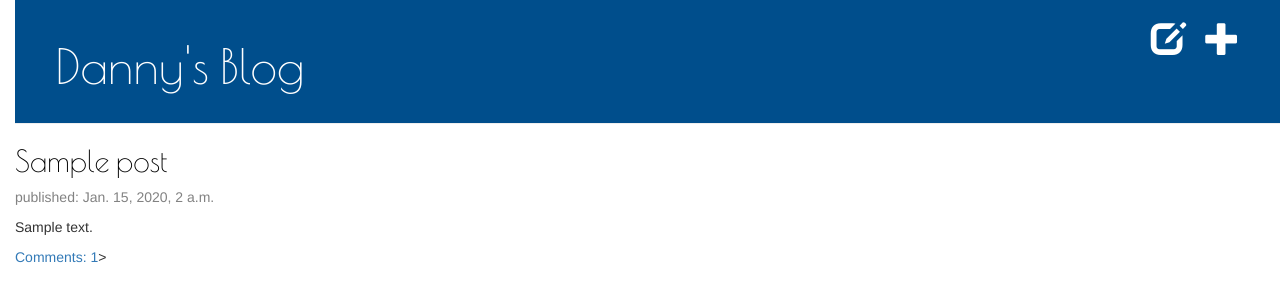
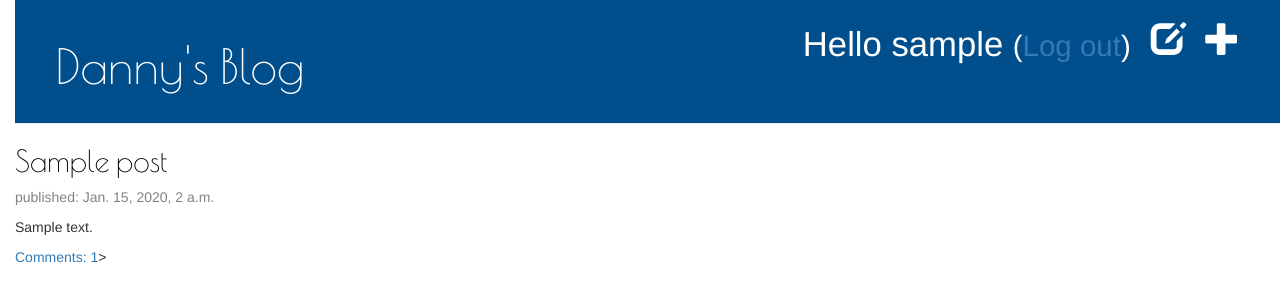
Before and after one commit to dannydiaz89/my-first-blog, a Django app: template blog/templates/blog/post_list.html in a window 1280 px wide. Shown: the top 302 px of the page. Run offline with Django 3.2, Linux system fonts and the light colour scheme; the template is opened without the code that fills it: values that come from a table or form of the project are taken from there, others are empty; a user stored in the database is signed in; tables that the repository leaves empty hold one stand-in row (values such as "Sample post"); some libraries are stand-ins or nearby versions.

Commit message:
added info to main page.

```diff
--- a/blog/templates/blog/post_list.html
+++ b/blog/templates/blog/post_list.html
@@ -12,6 +12,9 @@
             {% if user.is_authenticated %}
               <a href="{% url 'post_new' %}" class="top-menu"><span class="glyphicon glyphicon-plus"></span></a>
               <a href="{% url 'post_draft_list' %}" class="top-menu"><span class="glyphicon glyphicon-edit"></span></a>
+              <p class="top-menu">Hello {{ user.username }} <small>(<a href="{% url 'logout' %}">Log out</a>)</small></p>
+            {% else %}
+              <a href="{% url 'login' %}" class="top-menu"><span class="glyphicon glyphicon-lock"></span></a>
             {% endif %}
             <h1><a href="/">Danny's Blog</a></h1>
         </div>
```
